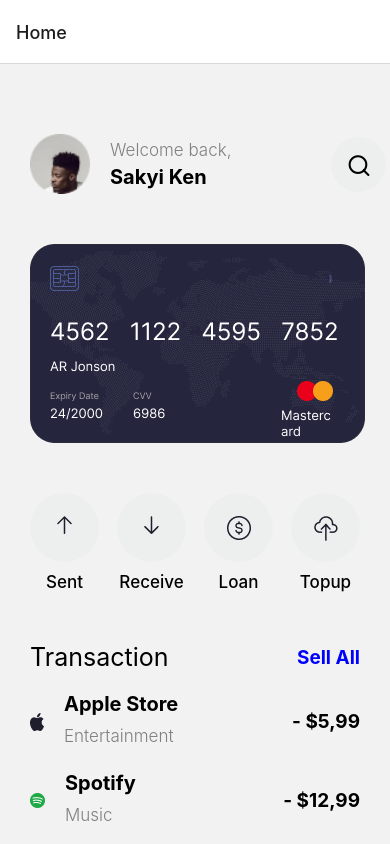
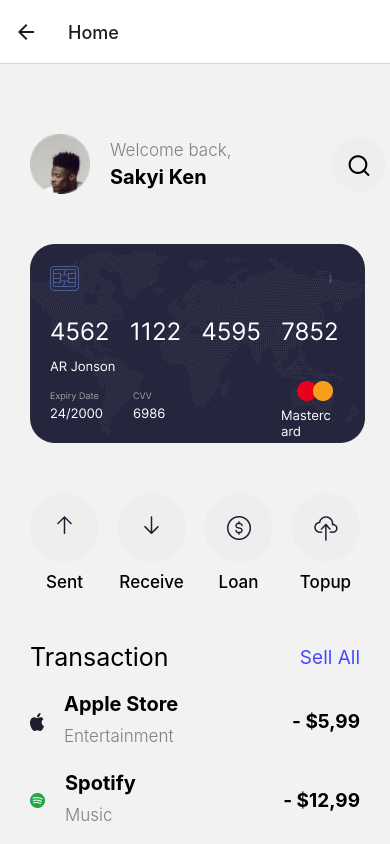
Before and after one commit to Sakyi-Ken/rn-assignment5-11262409, a React Native app in the folder assignment-5/: screen /Home in a window 390 px wide. Built offline with nearby package versions, Linux system fonts and the light colour scheme.

Commit message:
Implement native-stack navigation

```diff
--- a/assignment-5/App.js
+++ b/assignment-5/App.js
@@ -13,7 +13,7 @@ export default function App() {
   return (
     <NavigationContainer>
       <View style={styles.container}>
-        <Stack.Navigator initialRouteName='Home'>
+        <Stack.Navigator initialRouteName='Setting'>
           <Stack.Screen name='Home' component={HomeScreen}/>
           <Stack.Screen name="Setting" component={SettingsPage}/>
         </Stack.Navigator>
--- a/assignment-5/components/HomeScreen.jsx
+++ b/assignment-5/components/HomeScreen.jsx
@@ -175,8 +175,6 @@ const homeStyles = StyleSheet.create({
     alignItems: 'center',
     marginBottom: 20,
   },
-  headingDetails: {
-  },
   headerDetails: {
     flexDirection: 'column',
     gap: 10,
@@ -202,8 +200,8 @@ const homeStyles = StyleSheet.create({
   },
   headingText:{
     fontSize: 19,
-    fontWeight:'700',
     color: 'blue',
+    opacity: 0.7,
   },
   headText:{
     fontSize: 19,
--- a/assignment-5/components/SettingsPage.jsx
+++ b/assignment-5/components/SettingsPage.jsx
@@ -1,6 +1,8 @@
 import React, {useState} from 'react';
-import {View, FlatList, Text, StyleSheet, Switch} from 'react-native';
+import {View, FlatList, Text, StyleSheet, Switch, Pressable} from 'react-native';
 import Icon from 'react-native-vector-icons/MaterialCommunityIcons';
+
+import Home from './HomeScreen';
 
 
 const settingsData = [
@@ -18,7 +20,7 @@ const settingsData = [
      </View>
    );
 
-export default function SettingsPage() {
+export default function SettingsPage({navigation}) {
   // const renderItem = ({item}) => (
   //   <View style={settings.item}>
   //     <Text style={settings.head}>{item.name}</Text>
@@ -84,7 +86,11 @@ export default function SettingsPage() {
             size={24}
             color={isDarkTheme ? "#FFF" : "#000"}
           />
-        </TouchableOpacity> */}
+        </TouchableOpacity>
+      */}
+      <Pressable onPress={() => navigation.navigate('Home')}>
+        <Text>Home</Text>
+      </Pressable>
     </View>
   );
 }
```
